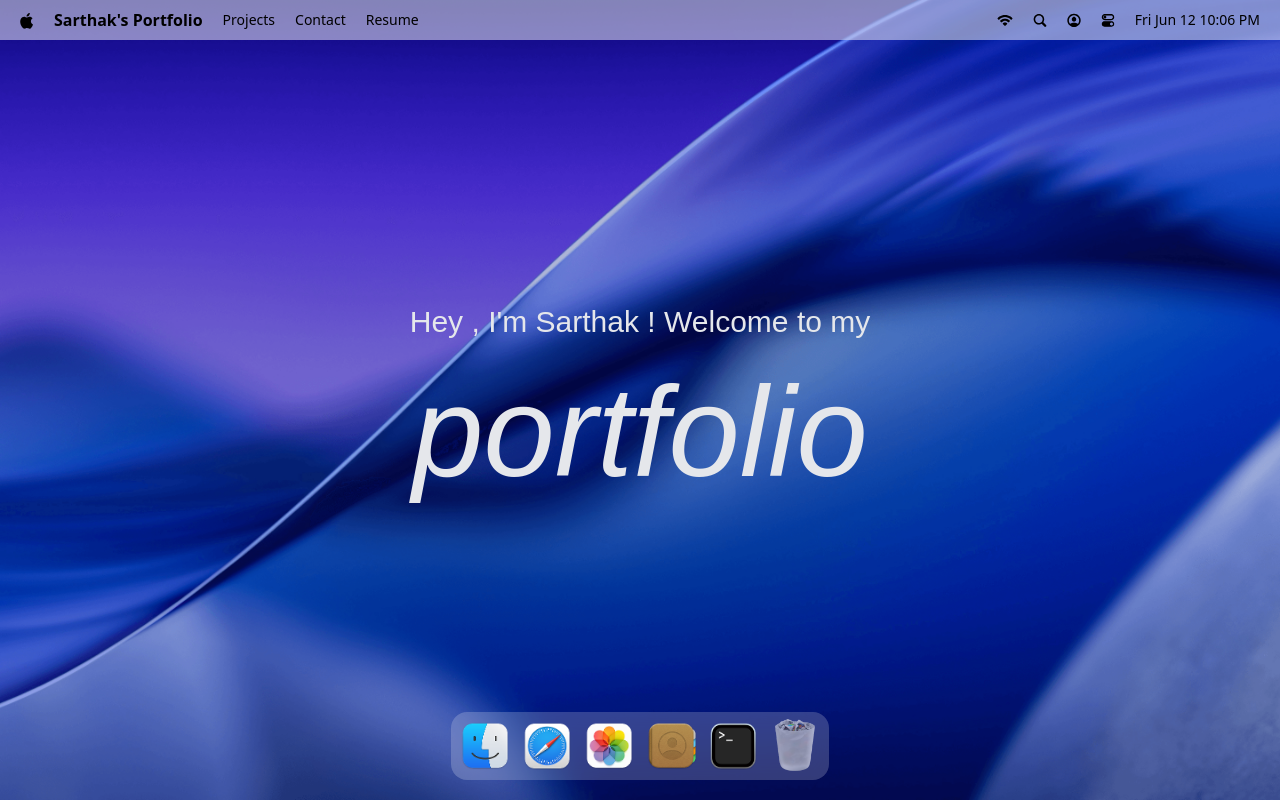
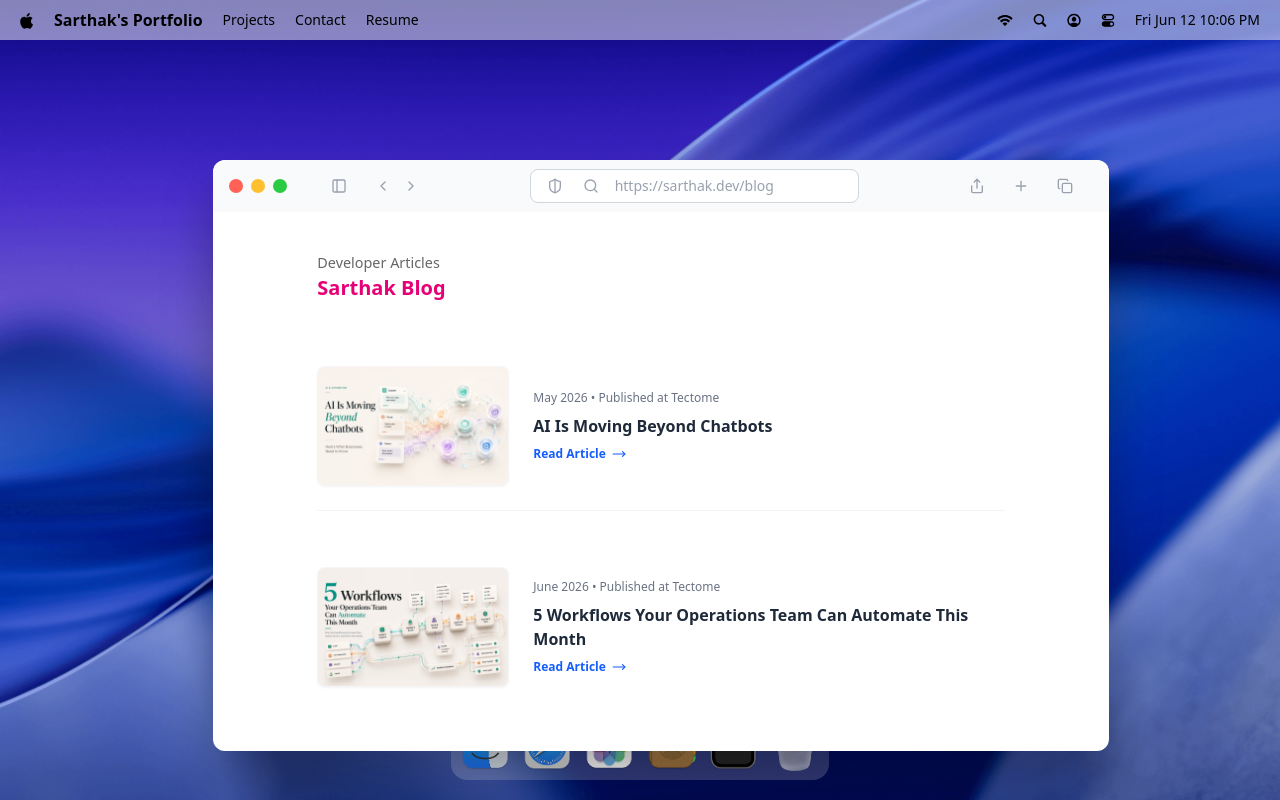
Before and after one commit to VeCtORbytes/macosPortfolio, a React (Vite) app: page / in a window 1280 px wide. Both pictures are taken after a click on the button 547 px from the left and 746 px from the top of the page. Built offline with nearby package versions, Linux system fonts and the light colour scheme; a web font is replaced by a local one.

Commit message:
added safari

```diff
--- a/src/App.jsx
+++ b/src/App.jsx
@@ -2,7 +2,7 @@
 import { Draggable } from "gsap/all";
 
 import { Navbar, Welcome, Dock } from "#components";
-import { Terminal } from "#windows";
+import { Safari, Terminal } from "#windows";
 
 gsap.registerPlugin(Draggable);
 
@@ -14,6 +14,7 @@
       <Dock />
 
       <Terminal />
+      <Safari />
     </main>
   );
 };
--- a/src/constants/index.js
+++ b/src/constants/index.js
@@ -74,28 +74,22 @@
   },
 ];
 
-const blogPosts = [
+export const blogPosts = [
   {
     id: 1,
-    date: "Sep 2, 2025",
-    title:
-      "TypeScript Explained: What It Is, Why It Matters, and How to Master It",
-    image: "/images/blog1.png",
-    link: "https://jsmastery.com/blog/typescript-explained-what-it-is-why-it-matters-and-how-to-master-it",
+    title: "AI Is Moving Beyond Chatbots",
+    date: "May 2026",
+    image: "/images/blogs/ai-moving-beyond-chatbots.jpg",
+    link: "https://www.tectome.com/blogs/ai-moving-beyond-chatbots",
+    company: "Tectome",
   },
   {
     id: 2,
-    date: "Aug 28, 2025",
-    title: "The Ultimate Guide to Mastering Three.js for 3D Development",
-    image: "/images/blog2.png",
-    link: "https://jsmastery.com/blog/the-ultimate-guide-to-mastering-three-js-for-3d-development",
-  },
-  {
-    id: 3,
-    date: "Aug 15, 2025",
-    title: "The Ultimate Guide to Mastering GSAP Animations",
-    image: "/images/blog3.png",
-    link: "https://jsmastery.com/blog/the-ultimate-guide-to-mastering-gsap-animations",
+    title: "5 Workflows Your Operations Team Can Automate This Month",
+    date: "June 2026",
+    image: "/images/blogs/ops-automation-final.jpg",
+    link: "https://www.tectome.com/blogs/5-workflows-your-operations-team-can-automate-this-month",
+    company: "Tectome",
   },
 ];
 
@@ -208,7 +202,6 @@
   navLinks,
   navIcons,
   dockApps,
-  blogPosts,
   techStack,
   socials,
   photosLinks,
--- a/src/index.css
+++ b/src/index.css
@@ -150,26 +150,52 @@
       }
 
       .blog-post {
-        @apply grid grid-cols-12 space-x-5;
+        @apply flex gap-6 items-center py-6 border-b border-gray-100 last:border-none;
+        text-decoration: none;
+        transition: transform 0.2s ease;
 
-        img {
-          @apply size-full rounded-md object-cover;
+        &:hover {
+          transform: translateY(-2px);
+        }
+
+        .image-container {
+          @apply w-48 aspect-[16/10] rounded-lg overflow-hidden bg-gray-50 flex-shrink-0 shadow-xs border border-gray-100/50;
+
+          img {
+            @apply w-full h-full object-cover transition-transform duration-300;
+          }
+        }
+
+        &:hover .image-container img {
+          @apply scale-105;
         }
 
         .content {
-          @apply col-span-10 space-y-3;
+          @apply flex-1 space-y-2;
 
           p {
-            @apply text-xs text-gray-500;
+            @apply text-xs text-gray-500 font-medium;
           }
 
           h3 {
-            @apply font-semibold text-base text-gray-800;
+            @apply font-semibold text-base text-gray-800 transition-colors duration-200;
           }
 
-          a {
-            @apply text-blue-600 text-xs hover:underline flex items-center gap-3;
+          .read-more {
+            @apply text-blue-600 text-xs font-semibold flex items-center gap-1.5 mt-2;
+
+            .icon-hover {
+              @apply size-3.5 transition-transform duration-200;
+            }
           }
+        }
+
+        &:hover h3 {
+          @apply text-blue-600;
+        }
+
+        &:hover .icon-hover {
+          @apply translate-x-1;
         }
       }
     }
@@ -406,4 +432,51 @@
       }
     }
   }
+  #window-header {
+  height: 52px;
+  display: flex;
+  align-items: center;
+  backdrop-filter: blur(40px);
+  border-bottom: 1px solid rgba(255, 255, 255, 0.08);
 }
+
+.search {
+  width: 520px;
+  height: 34px;
+  display: flex;
+  align-items: center;
+  gap: 8px;
+  padding: 0 14px;
+  border-radius: 999px;
+  background: rgba(255, 255, 255, 0.08);
+}
+
+.search input {
+  flex: 1;
+  background: transparent;
+  border: none;
+  outline: none;
+  cursor: default;
+}
+
+.blog {
+  height: calc(100% - 52px);
+  overflow-y: auto;
+  padding: 2rem;
+}
+
+.blog-heading {
+  margin-bottom: 2rem;
+}
+
+.blog-heading p {
+  opacity: 0.6;
+  font-size: 0.9rem;
+}
+
+.blog-heading h2 {
+  font-size: 2rem;
+  font-weight: 600;
+}
+
+}
--- /dev/null
+++ b/src/windows/Safari.jsx
@@ -0,0 +1,87 @@
+import { WindowControls } from "#components";
+import { blogPosts } from "#constants";
+import WindowWrapper from "#hoc/windowWrapper";
+
+import {
+  ChevronLeft,
+  ChevronRight,
+  Copy,
+  PanelLeft,
+  Share,
+  ShieldHalf,
+  Search,
+  Plus,
+  MoveRight,
+} from "lucide-react";
+
+const Safari = () => {
+  return (
+    <>
+      <div id="window-header">
+        <WindowControls target="safari" />
+
+        <PanelLeft className="ml-10 icon" />
+
+        <div className="flex items-center gap-1 ml-5">
+          <ChevronLeft className="icon" />
+          <ChevronRight className="icon" />
+        </div>
+
+        <div className="flex-1 flex items-center justify-center px-6">
+          <div className="search">
+            <ShieldHalf className="icon" />
+
+            <Search className="icon" />
+
+            <input type="text" readOnly value="https://sarthak.dev/blog" />
+          </div>
+        </div>
+
+        <div className="flex items-center gap-5 mr-4">
+          <Share className="icon" />
+          <Plus className="icon" />
+          <Copy className="icon" />
+        </div>
+      </div>
+
+      <div className="blog">
+        <div className="blog-heading">
+          <p>Developer Articles</p>
+          <h2>Sarthak Blog</h2>
+        </div>
+
+        <div className="space-y-8">
+          {blogPosts.map(({ id, image, title, date, link, company }) => (
+            <a
+              key={id}
+              href={link}
+              target="_blank"
+              rel="noopener noreferrer"
+              className="blog-post"
+            >
+              <div className="image-container">
+                <img src={image} alt={title} />
+              </div>
+
+              <div className="content">
+                <p>
+                  {date} • Published at {company}
+                </p>
+                <h3>{title}</h3>
+
+                <span className="read-more">
+                  Read Article
+                  <MoveRight className="icon-hover" />
+                </span>
+              </div>
+            </a>
+          ))}
+        </div>
+      </div>
+    </>
+  );
+};
+
+const SafariWindow = WindowWrapper(Safari, "safari");
+
+export default SafariWindow;
--- a/src/windows/index.js
+++ b/src/windows/index.js
@@ -1,3 +1,4 @@
 import Terminal from "#windows/Terminal.jsx";
+import Safari from "#windows/Safari.jsx";
 
-export {Terminal};
+export { Terminal, Safari };
```
Also changed, not shown: public/images/blogs/ai-moving-beyond-chatbots.jpg (added), public/images/blogs/ops-automation-final.jpg (added).
